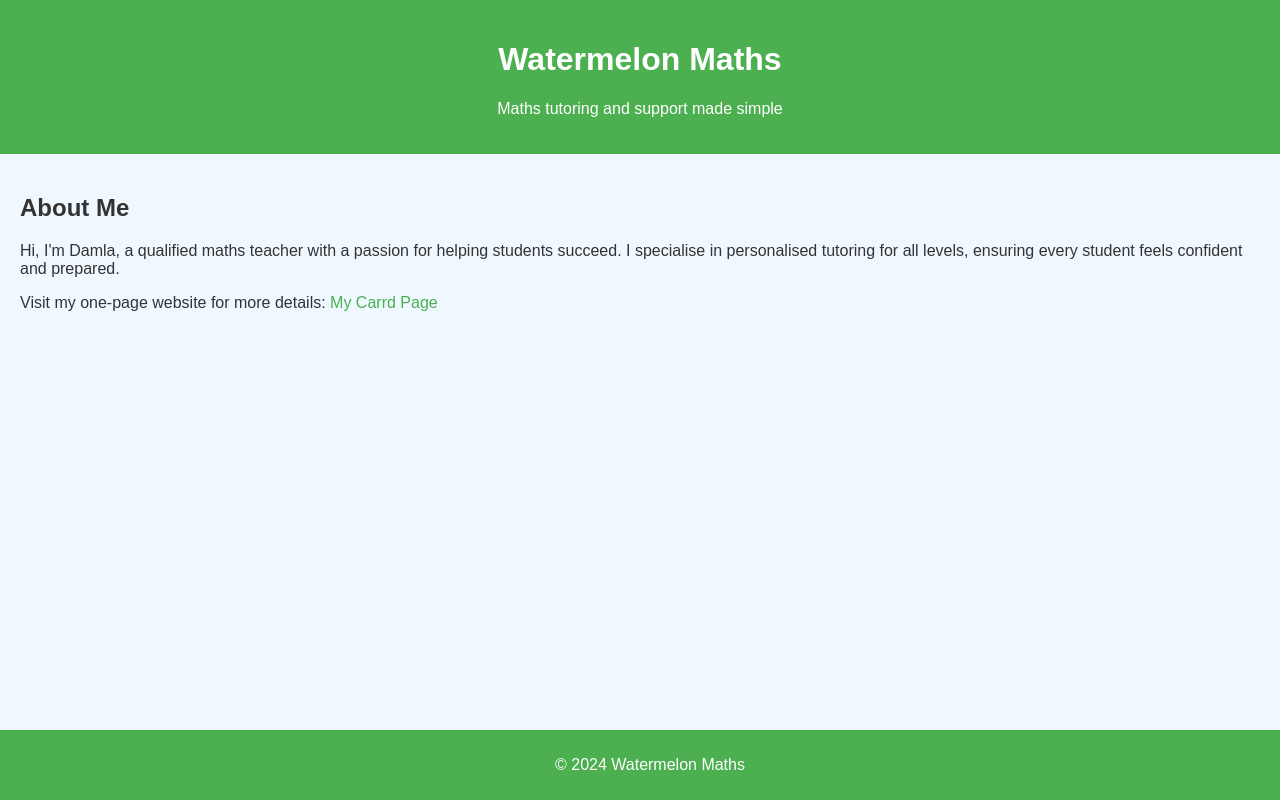
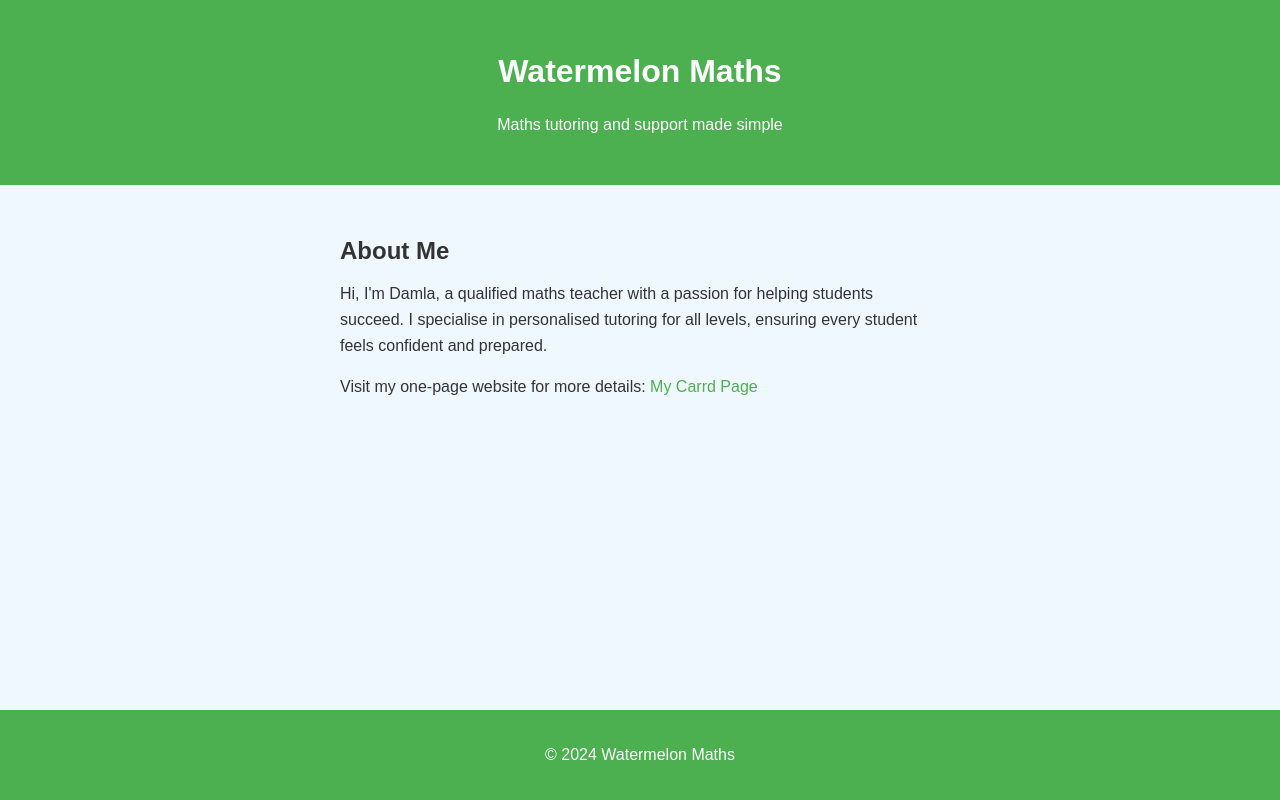
Before and after one commit to y29mur/watermelonmaths, a plain HTML site: page index.html in a window 1280 px wide. Drawn offline with Linux system fonts and the light colour scheme.

Commit message:
Update index.html

```diff
--- a/index.html
+++ b/index.html
@@ -6,36 +6,56 @@
     <title>Watermelon Maths</title>
     <style>
         body {
-      font-family: Arial, sans-serif;
+            font-family: 'Montserrat', sans-serif; /* Using Montserrat for a modern look */
             margin: 0;
             padding: 0;
-      background-color: #f0f8ff;
+            background-color: #f0f8ff; /* Soft light blue background */
             color: #333;
         }
+
         header {
-      background-color: #4caf50;
+            background-color: #4caf50; /* Watermelon green */
             color: white;
-      padding: 20px;
+            padding: 2rem 0; /* Consistent padding */
             text-align: center;
         }
+
         section {
-      padding: 20px;
+            padding: 2rem; /* Consistent padding */
+            max-width: 600px; /* Limit width for better readability */
+            margin: 0 auto; /* Center content horizontally */
         }
+
         footer {
-      background-color: #4caf50;
+            background-color: #4caf50; /* Watermelon green */
             color: white;
             text-align: center;
-      padding: 10px;
+            padding: 1rem 0;
             position: fixed;
             bottom: 0;
             width: 100%;
         }
+
         a {
-      color: #4caf50;
+            color: #4caf50; /* Watermelon green */
             text-decoration: none;
         }
+
         a:hover {
             text-decoration: underline;
+        }
+
+        /* Optional: Add some visual interest */
+        h1 {
+            font-size: 2rem;
+        }
+
+        h2 {
+            margin-bottom: 1rem;
+        }
+
+        p {
+            line-height: 1.6; /* Improve readability */
         }
     </style>
 </head>
@@ -44,11 +64,13 @@
         <h1>Watermelon Maths</h1>
         <p>Maths tutoring and support made simple</p>
     </header>
+
     <section>
         <h2>About Me</h2>
         <p>Hi, I'm Damla, a qualified maths teacher with a passion for helping students succeed. I specialise in personalised tutoring for all levels, ensuring every student feels confident and prepared.</p>
         <p>Visit my one-page website for more details: <a href="[Your Carrd URL]" target="_blank">My Carrd Page</a></p>
     </section>
+
     <footer>
         <p>&copy; 2024 Watermelon Maths</p>
     </footer>
```
Lines whose indentation alone changed are shown as unchanged.
